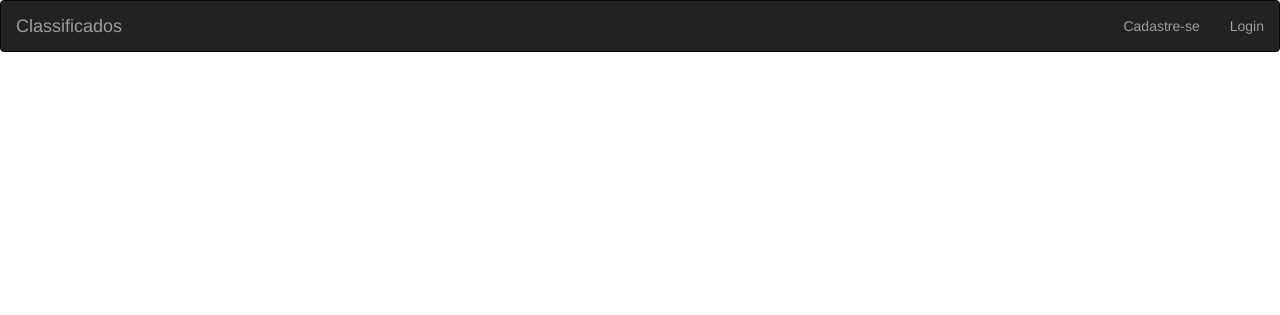
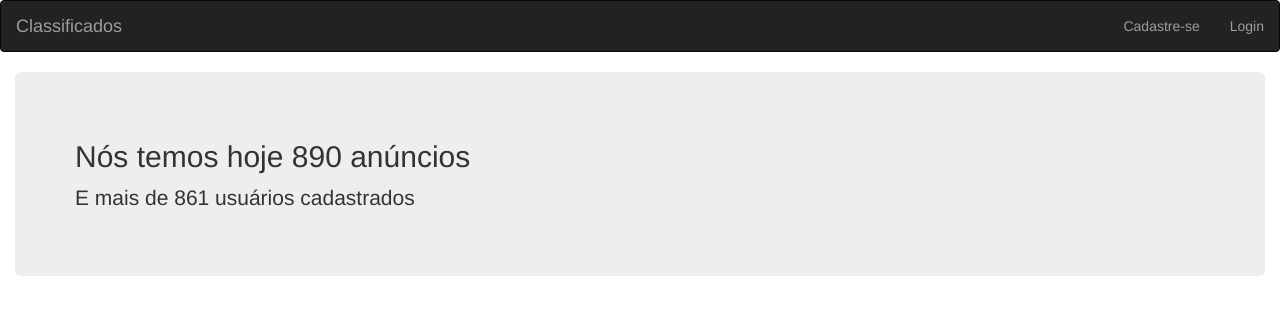
Before and after one commit to deusyvan/classificados, a PHP site: page / in a window 1280 px wide. Shown: the top 315 px of the page. Run offline with PHP 8.4, Linux system fonts and the light colour scheme.

Commit message:
Inclusão do jumbotron

```diff
--- a/index.php
+++ b/index.php
@@ -23,6 +23,14 @@
 		</div>
 	</nav>
 
+	<!-- Jumbotron -->
+	<div class="container-fluid">
+		<div class="jumbotron">
+			<h2>Nós temos hoje 890 anúncios</h2>
+			<p>E mais de 861 usuários cadastrados</p>
+		</div>
+	</div>
+
 </body>
 
 </html>
```
